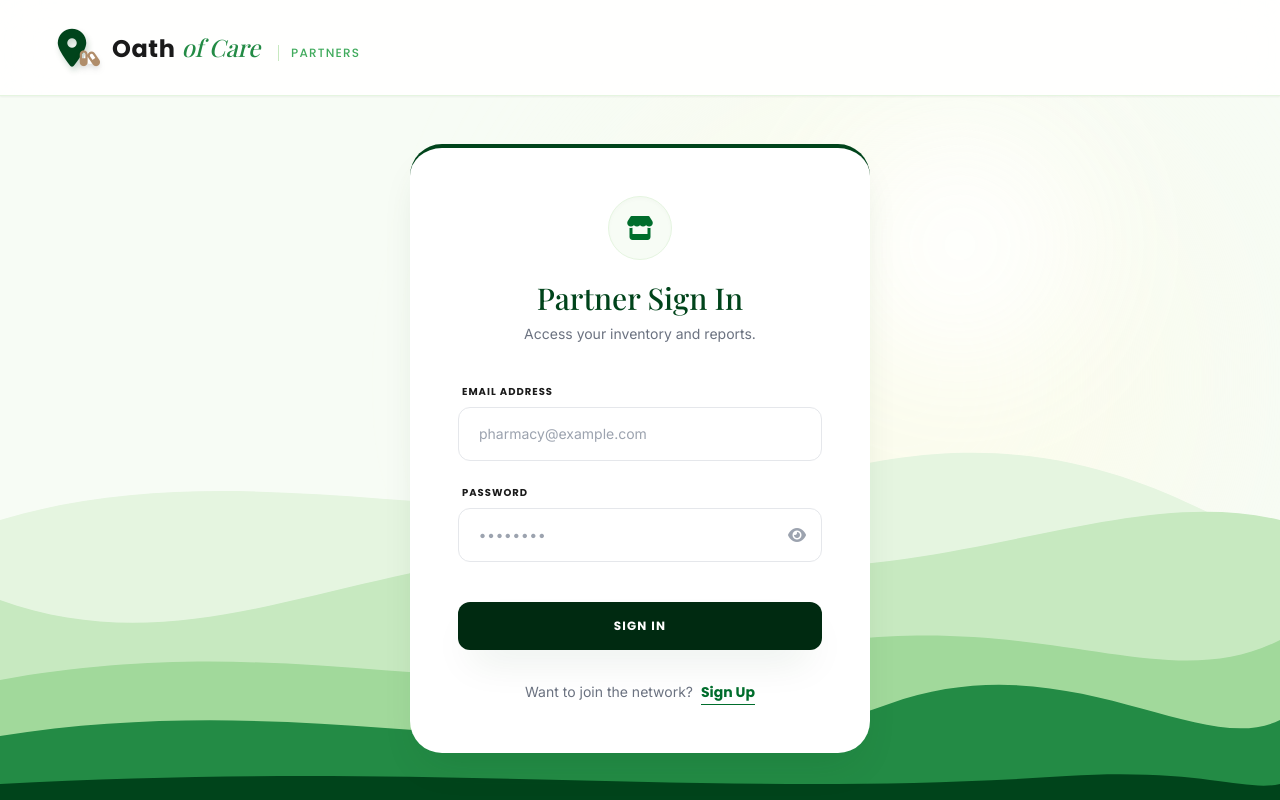
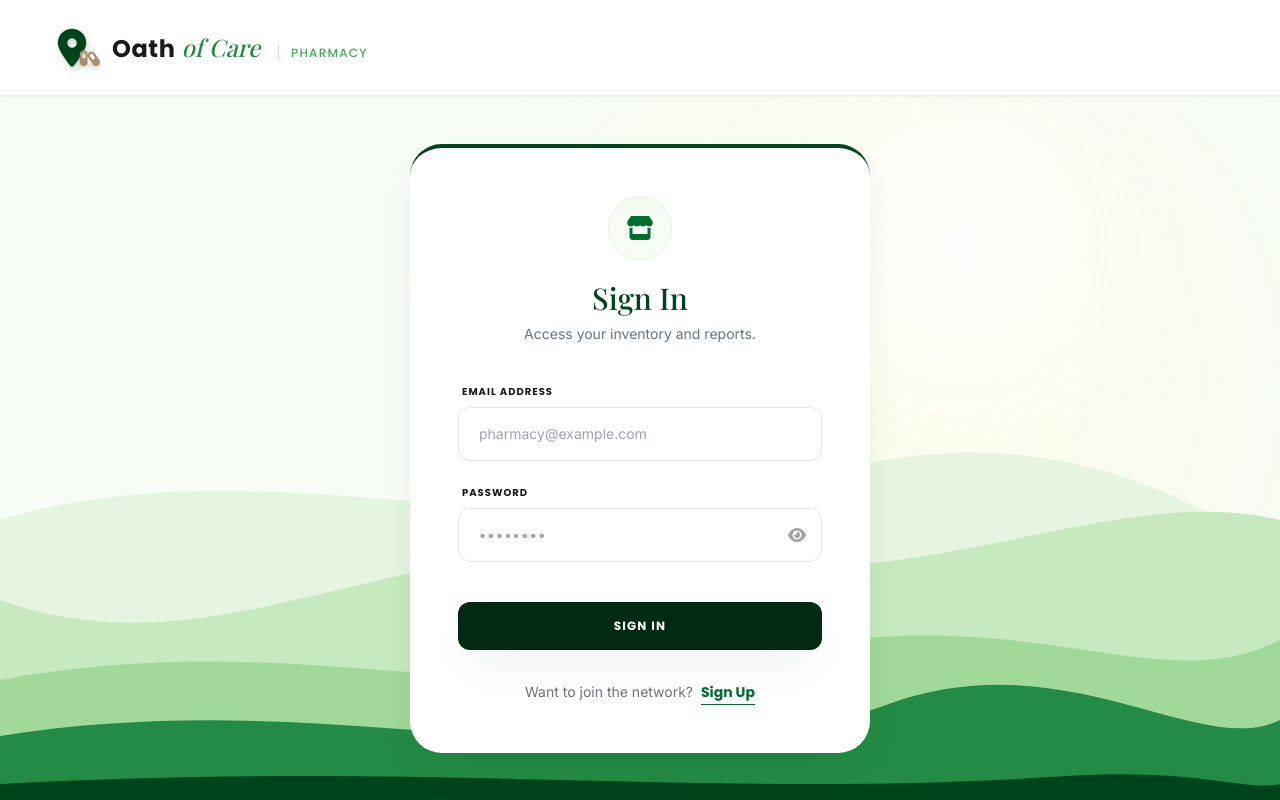
Before and after one commit to dionisiocerdena8-cloud/oath-of-care, a Flask app: page /pharmacy in a window 1280 px wide. Run offline with Flask 3, Linux system fonts and the light colour scheme; some libraries are stand-ins or nearby versions; some web fonts are replaced.

Commit message:
Update pharmacy.html

```diff
--- a/templates/pharmacy.html
+++ b/templates/pharmacy.html
@@ -121,7 +121,7 @@
                 <div class="flex items-baseline gap-1.5 ml-2 transition-transform duration-500 group-hover:translate-x-1">
                     <span class="font-sans-head font-bold text-2xl text-charcoal tracking-wide">Oath</span>
                     <span class="font-serif italic text-2xl text-brand-600">of Care</span>
-                    <span class="font-sans-head font-medium text-xs text-brand-500 uppercase tracking-widest ml-3 border-l border-brand-200 pl-3">Partners</span>
+                    <span class="font-sans-head font-medium text-xs text-brand-500 uppercase tracking-widest ml-3 border-l border-brand-200 pl-3">Pharmacy</span>
                 </div>
             </div>
 
@@ -151,7 +151,7 @@
                     <div class="w-16 h-16 bg-brand-50 rounded-full flex items-center justify-center mb-5 border border-brand-100 shadow-inner-soft">
                         <i class="fa-solid fa-store text-brand-700 text-2xl"></i>
                     </div>
-                    <h3 class="text-3xl font-serif text-brand-800 mb-2">Partner Sign In</h3>
+                    <h3 class="text-3xl font-serif text-brand-800 mb-2">Sign In</h3>
                     <p class="text-gray-500 font-inter text-sm">Access your inventory and reports.</p>
                 </div>
 
```
